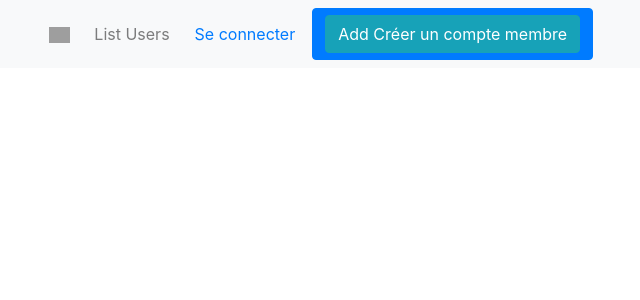
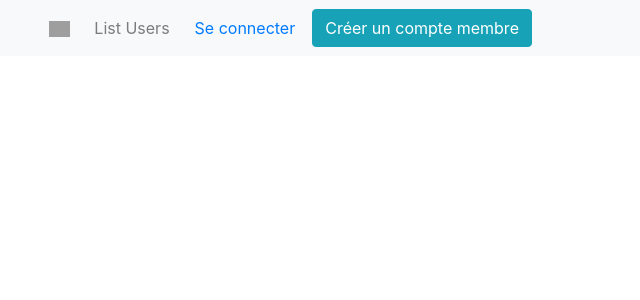
Before and after one commit to LenaikM/workshop, an Angular app in the folder src/main/resources/frontend/workshop-Front/: page / in a window 1280 px wide. Shown: the top 300 px of the page, without its empty margins (36-676 px from the left). Built offline with nearby package versions, Linux system fonts and the light colour scheme; grey boxes are pictures that could not be loaded.

Commit message:
modif menu

```diff
--- a/src/main/resources/frontend/workshop-Front/src/app/app.component.html
+++ b/src/main/resources/frontend/workshop-Front/src/app/app.component.html
@@ -41,10 +41,9 @@
         <button type="button" class="btn btn-link px-3 me-2">
           Se connecter
         </button>
-        <button type="button" class="btn btn-primary me-3">
-          <a routerLink="/adduser" class="btn btn-info">Add Créer un compte membre</a>
-        </button>
+          <a routerLink="/adduser" class="btn btn-info">Créer un compte membre</a>
       </div>
+
     </div>
     <!-- Collapsible wrapper -->
   </div>
```
